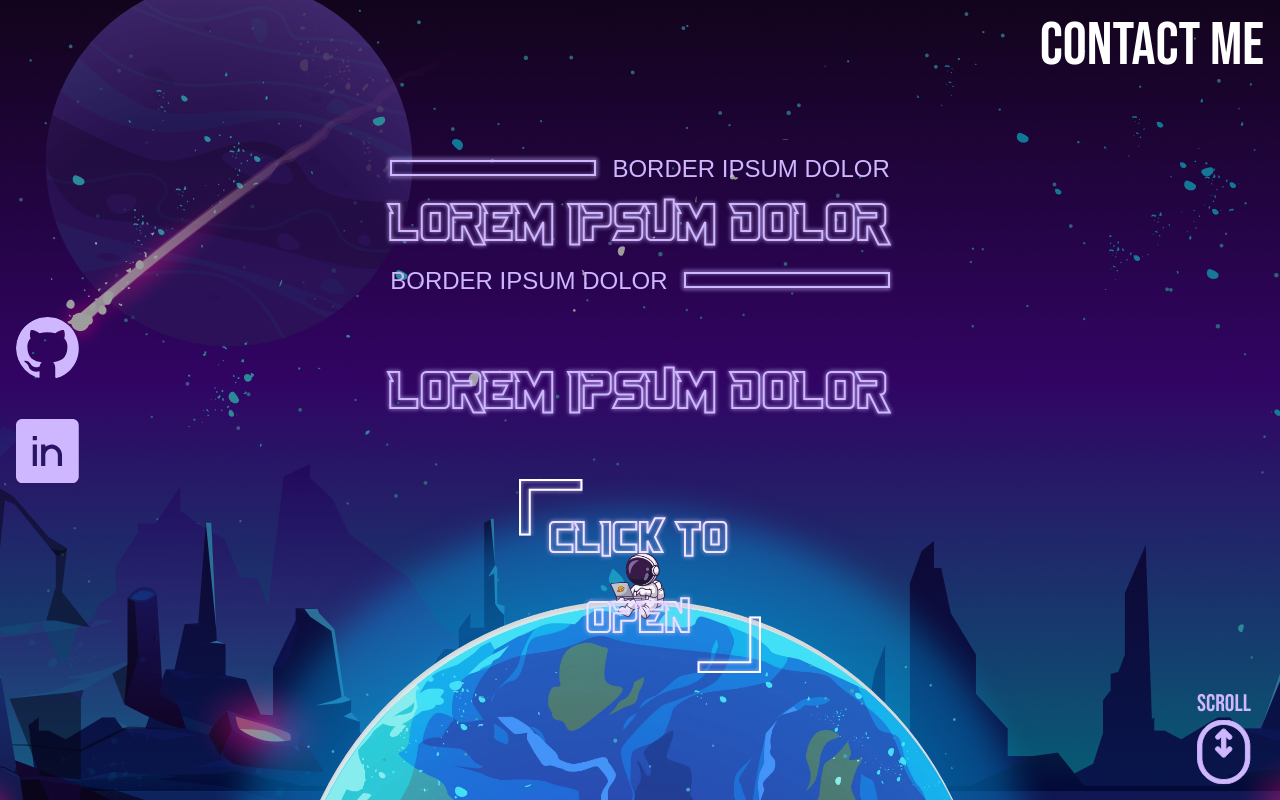
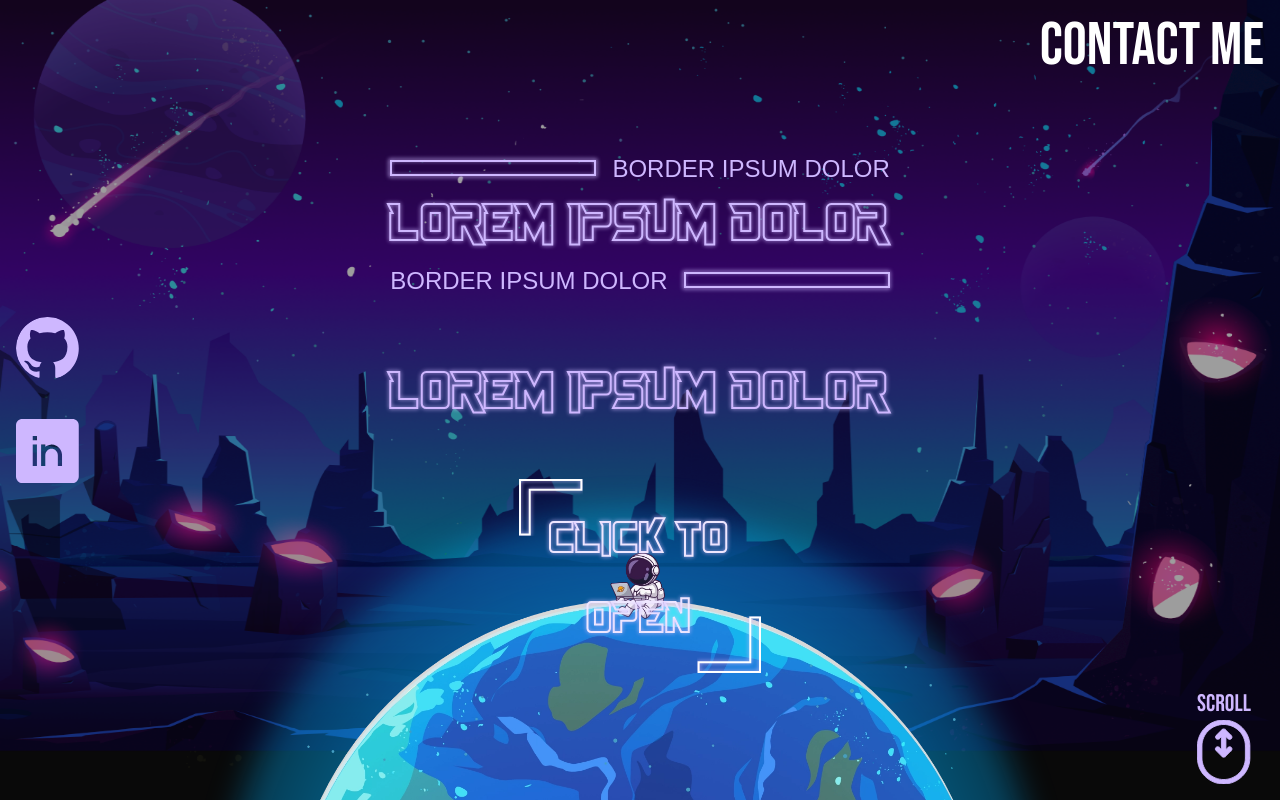
Before and after one commit to O-K-G/consolelog.me, a Next.js app: page / in a window 1280 px wide. Shown: the top 800 px of the page. Built offline with nearby package versions, Linux system fonts and the light colour scheme; a web font is replaced by a local one.

Commit message:
fix: stage 1

```diff
--- a/src/components/shared/Section.tsx
+++ b/src/components/shared/Section.tsx
@@ -4,14 +4,9 @@ import { type SectionProps } from '@constants/interfaces';
 import { useRef } from 'react';
 import useHandleObserve from '@hooks/useHandleObserve';
 import useScrollByPathName from '@hooks/useScrollByPathName';
+import { CACHE_VERSION } from '@root/tailwind.config';
 
-const BACKGROUND_IMAGES_CLASSNAMES = {
-  about: 'bg-about-small-background sm:bg-about-background',
-  contact: 'bg-contact-small-background sm:bg-contact-background',
-  skills: 'bg-skills-small-background sm:bg-skills-background',
-  projects: 'bg-projects-small-background sm:bg-projects-background',
-  experience: 'bg-experience-small-background sm:bg-experience-background',
-} as const;
+const SUFFIX = `background.webp?cacheVersion=${CACHE_VERSION}`;
 
 export default function Section({
   className,
@@ -26,14 +21,11 @@ export default function Section({
   useScrollByPathName({ currentSection, sectionRef });
   useHandleObserve({ currentSection, middleSectionRef });
 
-  const currentBackgroundImage =
-    BACKGROUND_IMAGES_CLASSNAMES[currentSection] || '';
-
   return (
     <section
       ref={sectionRef}
       data-testid={`section-${currentSection}`}
-      className={`min-h-screen relative flex flex-col items-center w-full justify-start overflow-hidden bg-fixed ${currentBackgroundImage} ${paddingClassName} ${heightClassName} ${
+      className={`min-h-screen relative flex flex-col items-center w-full justify-start overflow-hidden ${paddingClassName} ${heightClassName} ${
         className ?? ''
       }`}
     >
@@ -41,6 +33,24 @@ export default function Section({
         ref={middleSectionRef}
         className='absolute top-0 bottom-0 left-0 my-auto size-0 opacity-0 overflow-hidden'
       />
+
+      <div
+        className='absolute top-0 left-0 h-screen w-screen'
+        style={{ clipPath: 'inset(0)' }}
+      >
+        <picture>
+          <source
+            srcSet={`${currentSection}-small-${SUFFIX}`}
+            media='(max-width: 640px)'
+          />
+          <img
+            className='bg-cover h-screen w-screen bottom-0 left-0 fixed'
+            alt=''
+            aria-hidden
+            src={`${currentSection}-${SUFFIX}`}
+          />
+        </picture>
+      </div>
       {children}
     </section>
   );
--- a/tailwind.config.ts
+++ b/tailwind.config.ts
@@ -1,25 +1,6 @@
 import type { Config } from 'tailwindcss';
 
 export const CACHE_VERSION = 1;
-
-const backgroundClassNamesMapper = [
-  'about',
-  'contact',
-  'projects',
-  'skills',
-  'experience',
-].map((str) => {
-  const mobileKey = `${str}-small-background`;
-  const regularKey = `${str}-background`;
-  const url = `background.webp?cacheVersion=${CACHE_VERSION}`;
-
-  return {
-    [mobileKey]: `url('/${str}-small-${url}')`,
-    [regularKey]: `url('/${str}-${url}')`,
-  };
-});
-
-const backgroundClassNames = Object.assign({}, ...backgroundClassNamesMapper);
 
 const config: Config = {
   content: [
@@ -73,7 +54,6 @@ const config: Config = {
         'gradient-radial': 'radial-gradient(var(--tw-gradient-stops))',
         'gradient-conic':
           'conic-gradient(from 180deg at 50% 50%, var(--tw-gradient-stops))',
-        ...backgroundClassNames,
       },
     },
   },
```
